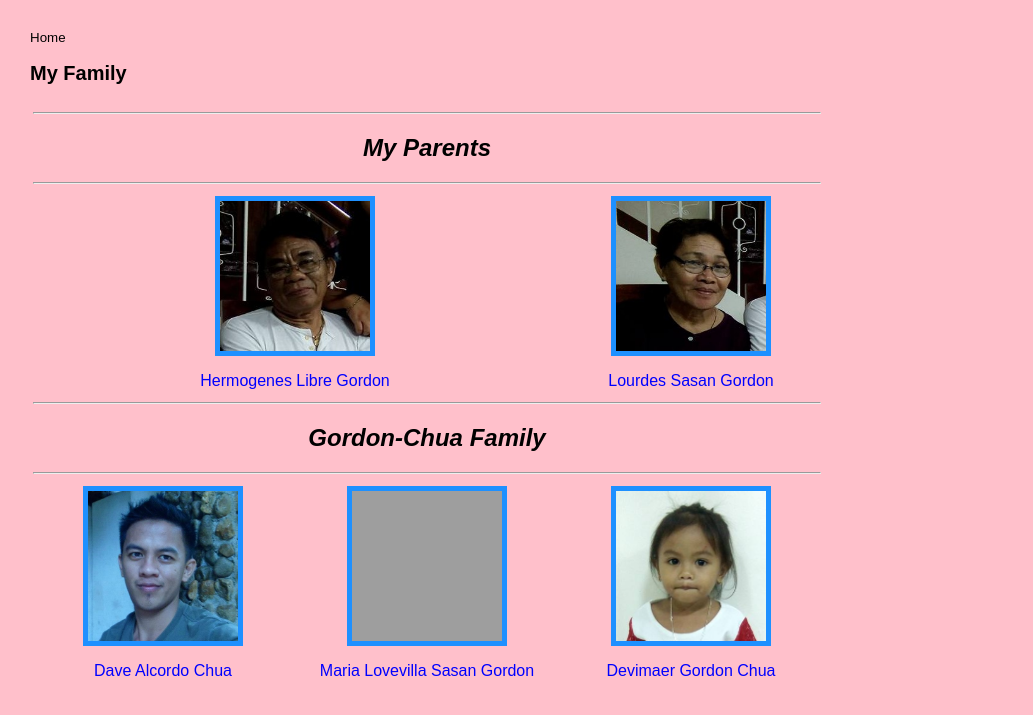
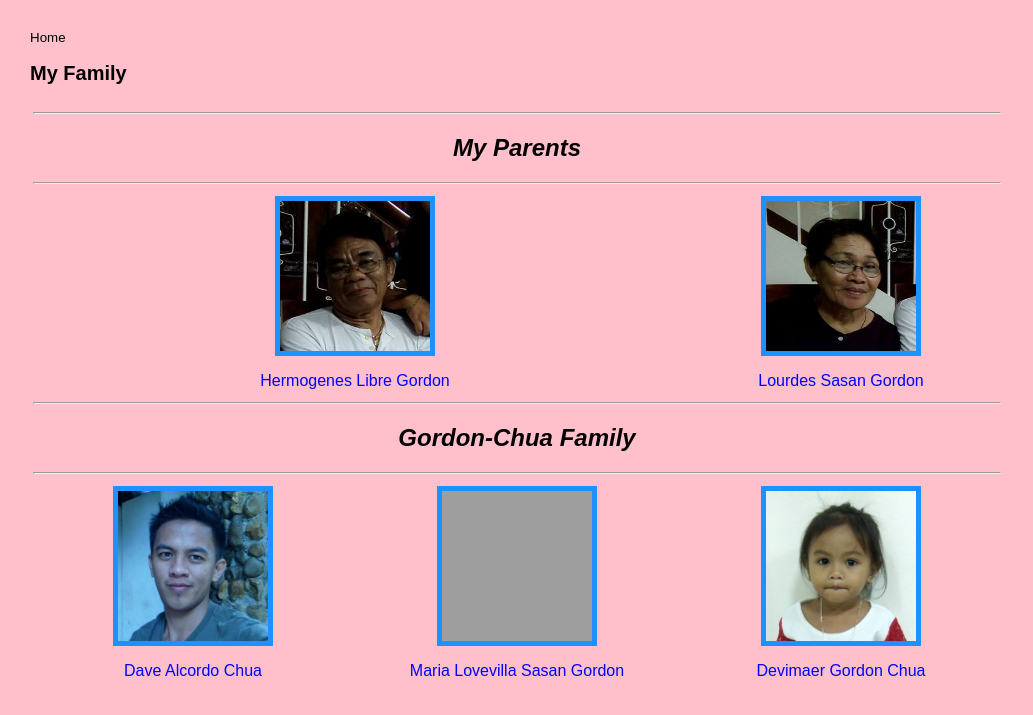
Before and after one commit to stevenasher/gordon, a PHP site: page /home.php in a window 1280 px wide. Shown: the top 715 px of the page, without its empty margins (0-1033 px from the left). Run offline with PHP 8.4, Linux system fonts and the light colour scheme; grey boxes are pictures that could not be loaded.

Commit message:
Update home.php

```diff
--- a/home.php
+++ b/home.php
@@ -17,7 +17,7 @@
 		}
 
 		td{
-			width: 260px;
+			width: 320px;
 			text-align: center;
 		}
 
```
